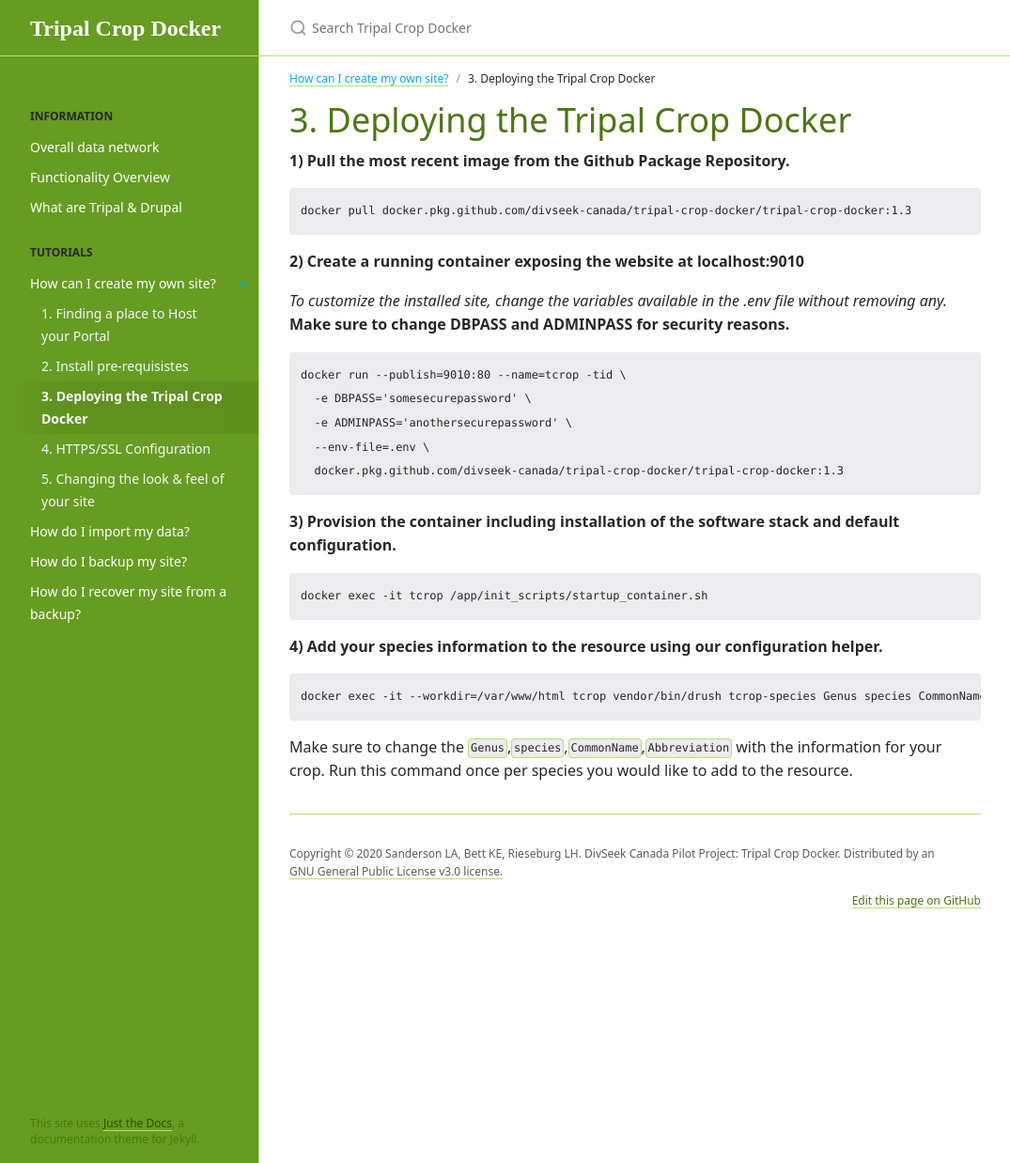
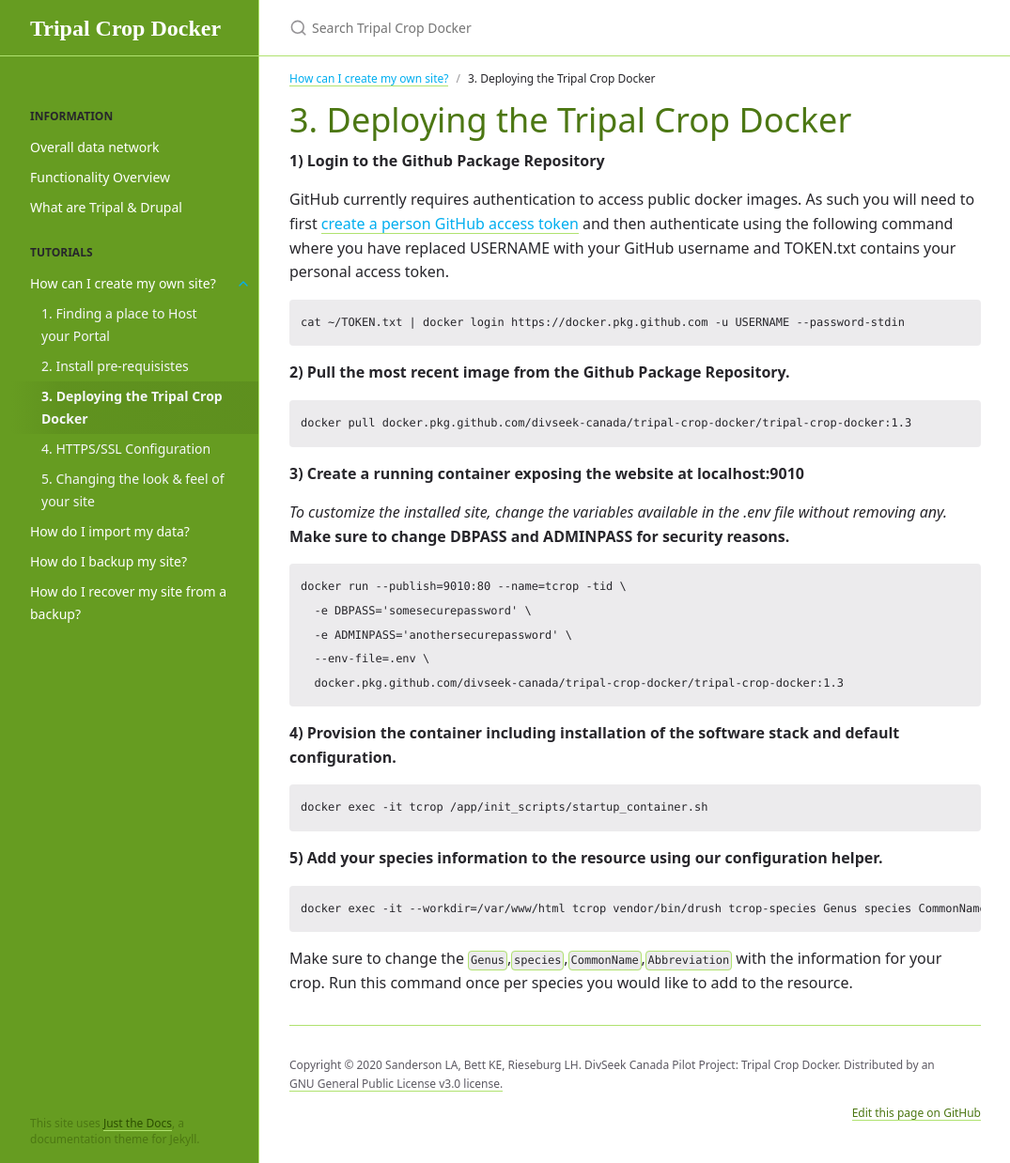
Before and after one commit to DivSeek-Canada/tripal-crop-docker, a Jekyll site: the page built from _tutorials/create-site/deployment.md, in a window 1280 px wide and 1238 px high. Shown: the whole window at 94% size, without its empty margins (96-1171 px from the left). Built offline with Jekyll 4.4.1, drawn with Linux system fonts in a browser that asks for light colours.

Commit message:
Describe docker login for deployment.

````diff
--- a/_tutorials/create-site/deployment.md
+++ b/_tutorials/create-site/deployment.md
@@ -7,13 +7,21 @@ parent: "How can I create my own site?"
 ---
 {% assign url_prefix = site.baseurl | append: "/tutorials/create-site" %}
 
-**1) Pull the most recent image from the Github Package Repository.**
+**1) Login to the Github Package Repository**
+
+GitHub currently requires authentication to access public docker images. As such you will need to first [create a person GitHub access token](https://docs.github.com/en/free-pro-team@latest/github/authenticating-to-github/creating-a-personal-access-token) and then authenticate using the following command where you have replaced USERNAME with your GitHub username and TOKEN.txt contains your personal access token.
+
+```
+cat ~/TOKEN.txt | docker login https://docker.pkg.github.com -u USERNAME --password-stdin
+```
+
+**2) Pull the most recent image from the Github Package Repository.**
 
 ```
 docker pull docker.pkg.github.com/divseek-canada/tripal-crop-docker/tripal-crop-docker:1.3
 ```
 
-**2) Create a running container exposing the website at localhost:9010**
+**3) Create a running container exposing the website at localhost:9010**
 
 *To customize the installed site, change the variables available in the .env file without removing any.* **Make sure to change DBPASS and ADMINPASS for security reasons.**
 
@@ -25,13 +33,13 @@ docker run --publish=9010:80 --name=tcrop -tid \
   docker.pkg.github.com/divseek-canada/tripal-crop-docker/tripal-crop-docker:1.3
 ```
 
-**3) Provision the container including installation of the software stack and default configuration.**
+**4) Provision the container including installation of the software stack and default configuration.**
 
 ```
 docker exec -it tcrop /app/init_scripts/startup_container.sh
 ```
 
-**4) Add your species information to the resource using our configuration helper.**
+**5) Add your species information to the resource using our configuration helper.**
 
 ```
 docker exec -it --workdir=/var/www/html tcrop vendor/bin/drush tcrop-species Genus species CommonName "Abbreviation"
````
